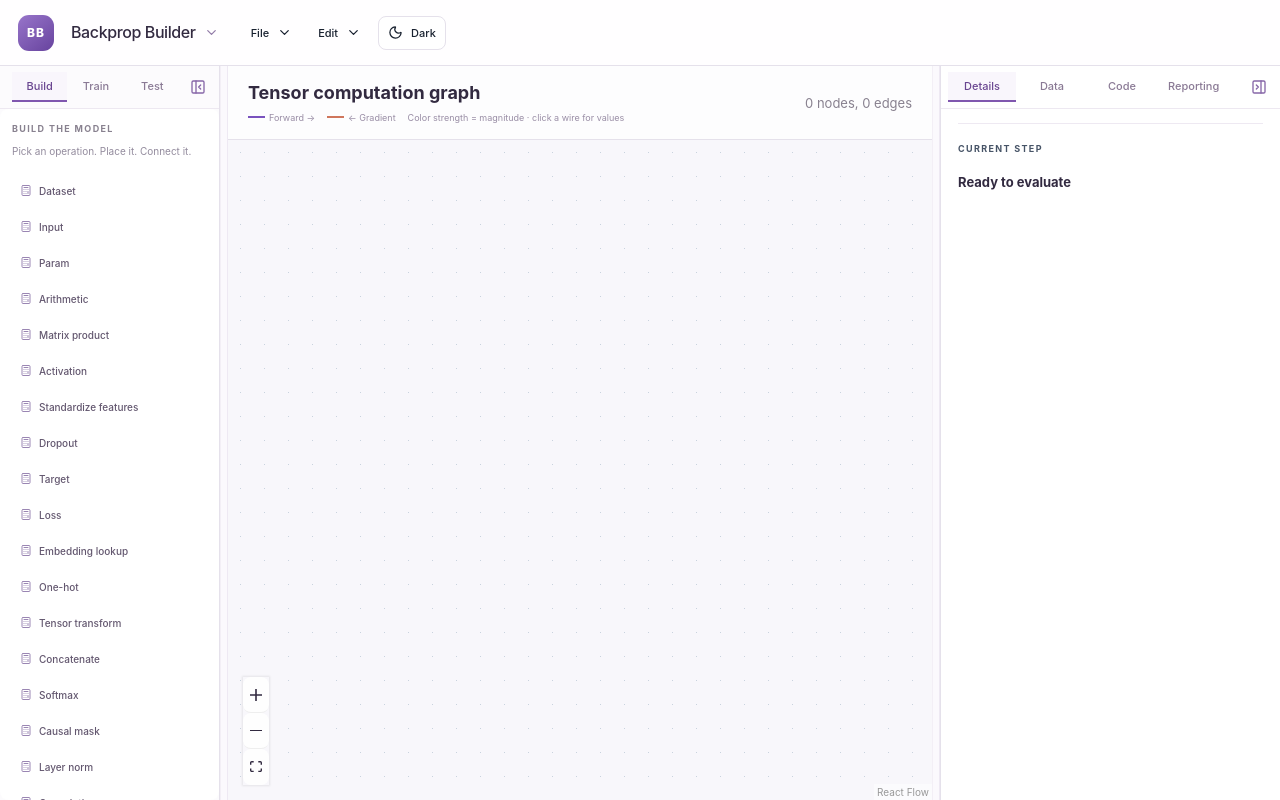
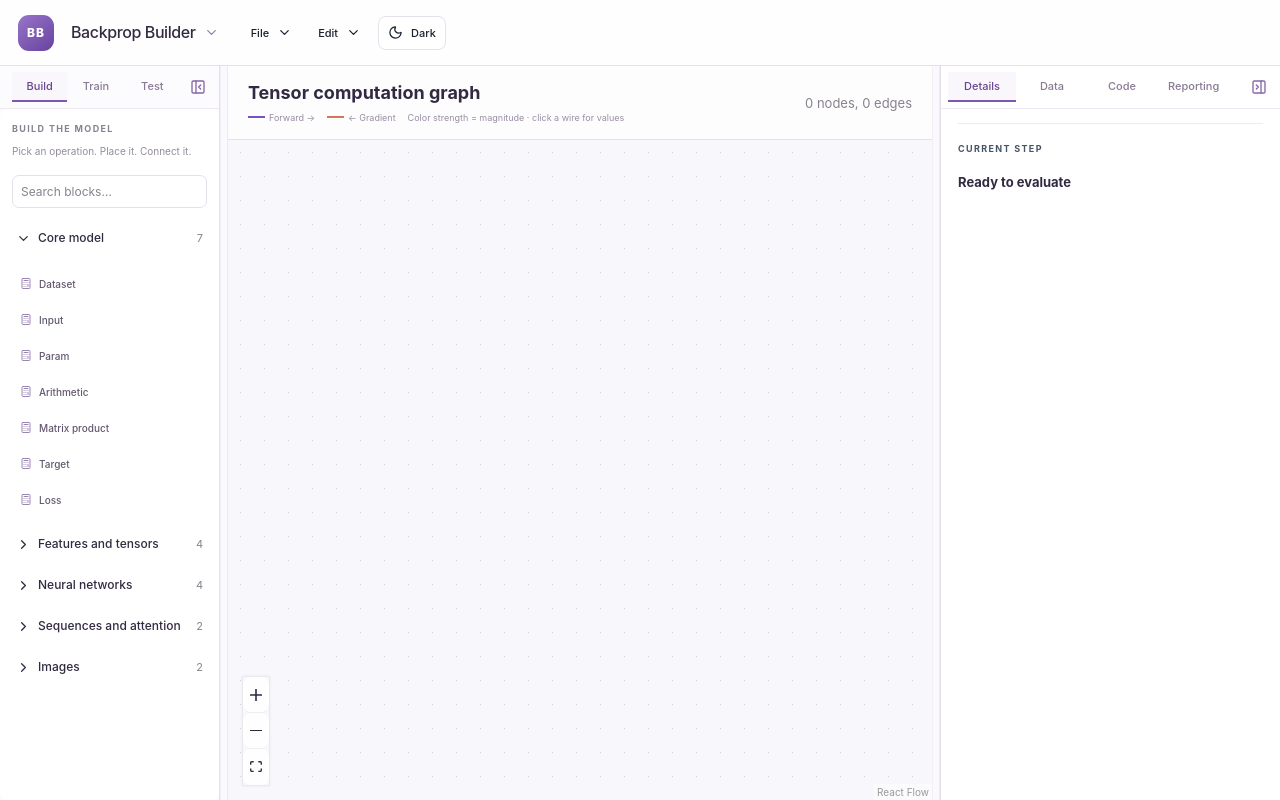
Before and after one commit to davbachman/BackpropBuilder, a React (Vite) app: page / in a window 1280 px wide. Built offline with nearby package versions, Linux system fonts and the light colour scheme.

Commit message:
Organize block sidebar into searchable collapsible categories

```diff
--- a/src/App.tsx
+++ b/src/App.tsx
@@ -10,7 +10,6 @@ import { denseGroupDetail } from './domain/authoring'
 import '@xyflow/react/dist/style.css'
 import {
   BookOpen,
-  Calculator,
   ChevronDown,
   ClipboardPaste,
   Copy,
@@ -55,6 +54,7 @@ import { DecoderControls } from './components/DecoderControls'
 import { CnnControls } from './components/CnnControls'
 import { isHeldOutSample } from './domain/modelDatasets'
 import { placeCanvasNode } from './domain/nodePlacement'
+import { BlockPalette } from './components/BlockPalette'
 import { blockPalette } from './domain/blockPalette'
 import { arithmeticInputCount } from './domain/arithmetic'
 import { compactVisualHierarchy } from './domain/continuousScene'
@@ -1529,20 +1529,7 @@ function App({
           <p className="palette-intro">
             Pick an operation. Place it. Connect it.
           </p>
-          <div className="palette-grid">
-            {blockPalette.map((item) => (
-              <button
-                key={item.type}
-                type="button"
-                className={`palette-button ${pendingNodeType === item.type ? 'is-selected' : ''}`}
-                aria-pressed={pendingNodeType === item.type}
-                onClick={() => selectPaletteNode(item.type)}
-              >
-                <Calculator size={15} />
-                {item.label}
-              </button>
-            ))}
-          </div>
+          <BlockPalette selected={pendingNodeType ?? undefined} onSelect={selectPaletteNode} />
           {pendingNodeType ? (
             <p className="placement-hint">
               Click the graph canvas to place {labelForType(pendingNodeType)}.
--- /dev/null
+++ b/src/components/BlockPalette.css
@@ -0,0 +1,14 @@
+.block-search { display: flex; gap: 6px; margin-bottom: 12px; }
+.block-search input { width: 100%; min-width: 0; }
+.block-search button { padding: 5px 8px; font-size: 12px; }
+.block-category { margin-top: 5px; }
+.block-category h3 { margin: 0; font-size: 12px; }
+.block-category-toggle { display: flex; align-items: center; gap: 7px; width: 100%; padding: 10px 4px; border: 0; background: transparent; color: inherit; text-align: left; font-size: 12px; font-weight: 600; }
+.block-category-toggle span:first-of-type { flex: 1; }
+.block-category-count { color: var(--muted); font-size: 11px; font-weight: 400; }
+.block-category-heading { padding: 10px 4px; }
+.block-category .palette-grid[hidden] { display: none; }
+.block-category .palette-grid { padding-bottom: 6px; }
+.block-search input { appearance: none; border: 1px solid var(--border); border-radius: 7px; padding: 8px; background: var(--panel-bg); color: var(--text); font: inherit; font-size: 12px; }
+.block-search input::placeholder { color: var(--muted); }
+.block-search input:focus-visible { outline: 2px solid var(--accent); outline-offset: 2px; }
--- /dev/null
+++ b/src/components/BlockPalette.tsx
@@ -0,0 +1,54 @@
+import { useState } from 'react'
+import { Calculator, ChevronDown, ChevronRight } from 'lucide-react'
+import { blockPalette, blockCategories } from '../domain/blockPalette'
+import type { NodeType } from '../domain/types'
+import './BlockPalette.css'
+
+const storageKey = 'backprop-builder-block-categories'
+function initialOpen(): string[] {
+  try {
+    const saved: unknown = JSON.parse(localStorage.getItem(storageKey) ?? 'null')
+    if (Array.isArray(saved) && saved.every(value => typeof value === 'string')) {
+      return saved.filter(value => blockCategories.some(category => category.id === value))
+    }
+  } catch { /* Storage is optional. */ }
+  return ['core']
+}
+
+export function BlockPalette({ selected, onSelect }: { selected?: NodeType; onSelect: (type: NodeType) => void }) {
+  const [open, setOpen] = useState(initialOpen)
+  const [query, setQuery] = useState('')
+  const search = query.trim().toLowerCase()
+  const toggle = (id: string) => {
+    const next = open.includes(id) ? open.filter(value => value !== id) : [...open, id]
+    setOpen(next)
+    try { localStorage.setItem(storageKey, JSON.stringify(next)) } catch { /* Storage is optional. */ }
+  }
+  const groups = blockCategories.map(category => ({
+    ...category,
+    items: category.types.map(type => blockPalette.find(item => item.type === type)!).filter(item =>
+      !search || `${item.label} ${item.type} ${category.label}`.toLowerCase().includes(search)),
+  })).filter(category => category.items.length)
+  return <div className="block-categories">
+    <div className="block-search">
+      <input type="search" aria-label="Search blocks" placeholder="Search blocks…" value={query} onChange={event => setQuery(event.target.value)} />
+      {query && <button type="button" aria-label="Clear block search" onClick={() => setQuery('')}>Clear</button>}
+    </div>
+    {groups.map(category => {
+      const expanded = !!search || open.includes(category.id)
+      return <section className="block-category" key={category.id} aria-label={category.label}>
+        {search ? <h3 className="block-category-heading">{category.label}</h3> :
+          <h3><button type="button" className="block-category-toggle" aria-expanded={expanded} aria-controls={`block-category-${category.id}`} onClick={() => toggle(category.id)}>
+            {expanded ? <ChevronDown size={15} /> : <ChevronRight size={15} />}
+            <span>{category.label}</span><span className="block-category-count" aria-hidden="true">{category.items.length}</span>
+          </button></h3>}
+        <div id={`block-category-${category.id}`} className="palette-grid" hidden={!expanded}>
+          {category.items.map(item => <button key={item.type} type="button" className={`palette-button ${selected === item.type ? 'is-selected' : ''}`} aria-pressed={selected === item.type} onClick={() => onSelect(item.type)}>
+            <Calculator size={15} />{item.label}
+          </button>)}
+        </div>
+      </section>
+    })}
+    {!groups.length && <p role="status" className="palette-intro">No blocks match “{query.trim()}”.</p>}
+  </div>
+}
--- a/src/domain/blockPalette.ts
+++ b/src/domain/blockPalette.ts
@@ -21,3 +21,11 @@ export const blockPalette: Array<{ type: NodeType; label: string }> = [
   { type: 'conv2d', label: 'Convolution' },
   { type: 'avgpool2d', label: 'Average pooling' },
 ]
+
+export const blockCategories: Array<{ id: string; label: string; types: NodeType[] }> = [
+  { id: 'core', label: 'Core model', types: ['dataset', 'input', 'weight', 'arithmetic', 'matmul', 'target', 'loss'] },
+  { id: 'features', label: 'Features and tensors', types: ['standardize', 'tensor-transform', 'concat', 'one-hot'] },
+  { id: 'neural', label: 'Neural networks', types: ['activation', 'softmax', 'dropout', 'layer-norm'] },
+  { id: 'sequences', label: 'Sequences and attention', types: ['embedding', 'causal-mask'] },
+  { id: 'images', label: 'Images', types: ['conv2d', 'avgpool2d'] },
+]
```
Also changed, not shown: 2 other files (tests, documents, lock files or other folders).
